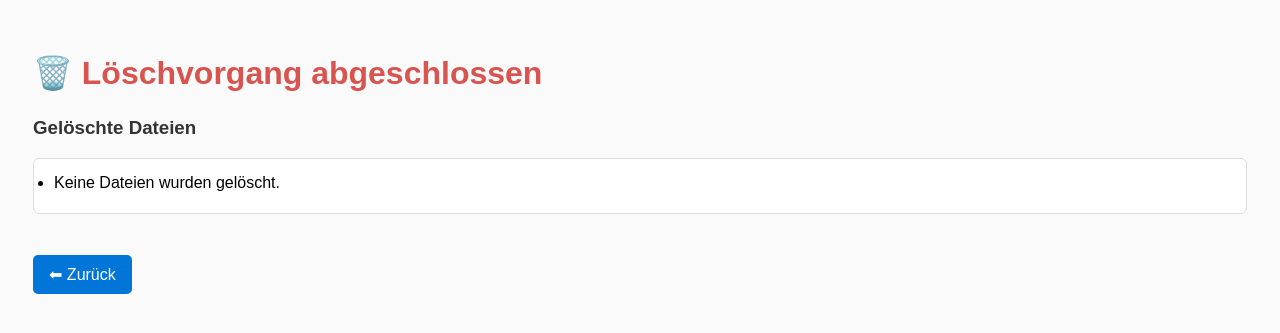
After one commit to gertehrenberg/gallery, a FastAPI app: template app/templates/gdrive_cleanup_done.j2 in a window 1280 px wide. The commit adds this page. Shown: the top 333 px of the page. Run offline with FastAPI, Linux system fonts and the light colour scheme; the template is opened without the code that fills it, so the values that code supplies are empty; parts of the project's set-up code (start-up, migrations or seed data) failed here and were passed over.

Commit message:
Case-Duplicate Cleanup

```diff
--- /dev/null
+++ b/app/templates/gdrive_cleanup_done.j2
@@ -0,0 +1,78 @@
+<!DOCTYPE html>
+<html lang="de">
+<head>
+    <meta charset="UTF-8">
+    <title>Löschvorgang abgeschlossen</title>
+
+    <style>
+        body {
+            font-family: Arial, sans-serif;
+            padding: 25px;
+            background: #fafafa;
+        }
+        h1 {
+            color: #d9534f;
+            margin-bottom: 10px;
+        }
+        h3 {
+            margin-top: 25px;
+            color: #333;
+        }
+        ul {
+            background: white;
+            padding: 15px 20px;
+            border-radius: 6px;
+            border: 1px solid #ddd;
+        }
+        li {
+            margin-bottom: 6px;
+        }
+        .ok {
+            color: #5cb85c;
+        }
+        .error {
+            color: #d9534f;
+        }
+        .back {
+            display: inline-block;
+            margin-top: 25px;
+            padding: 10px 16px;
+            background: #0275d8;
+            color: white;
+            text-decoration: none;
+            border-radius: 5px;
+        }
+        .back:hover {
+            background: #025aa5;
+        }
+    </style>
+</head>
+
+<body>
+
+<h1>🗑️ Löschvorgang abgeschlossen</h1>
+
+<h3>Gelöschte Dateien</h3>
+<ul>
+{% if deleted %}
+    {% for d in deleted %}
+        <li class="ok">✔ {{ d }}</li>
+    {% endfor %}
+{% else %}
+    <li>Keine Dateien wurden gelöscht.</li>
+{% endif %}
+</ul>
+
+{% if errors %}
+<h3>Fehler</h3>
+<ul>
+    {% for e in errors %}
+        <li class="error">⚠ {{ e.id }} – {{ e.error }}</li>
+    {% endfor %}
+</ul>
+{% endif %}
+
+<a class="back" href="/gallery/gdrive_cleanup">⬅ Zurück</a>
+
+</body>
+</html>
```
Also changed, not shown: app/routes/gdrive_cleanup.py (+102 -19 lines), app/templates/gdrive_cleanup.j2 (+76 -20 lines).
